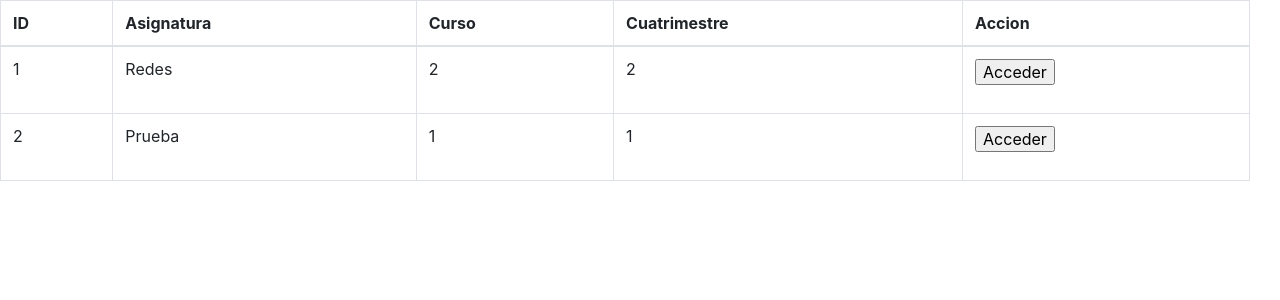
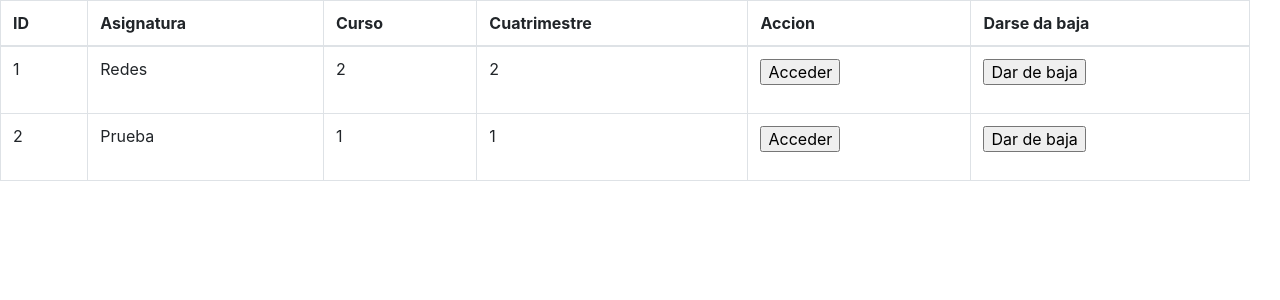
Before and after one commit to francalzado/TFG-final, a PHP site: page /mis_asignaturas.php?id_usuario=2 in a window 1280 px wide. Shown: the part 56-356 px from the top of the page. Run offline with PHP 8.4, Linux system fonts and the light colour scheme; data comes from the database, SQL or seed files in the repository; some libraries are stand-ins or nearby versions.

Commit message:
desmatricular asignaturas OK

```diff
--- a/mis_asignaturas.php
+++ b/mis_asignaturas.php
@@ -10,8 +10,11 @@ $txtId_asignatura = (isset($_POST['txtId_asignatura'])) ? $_POST['txtId_asignatu
 $id_usuario = $_GET['id_usuario'];
 $txtId_usuario = (isset($_SESSION['id_usuario'])) ? $_SESSION['id_usuario'] : "";
 $usuario = new Usuario($txtId_usuario, '', '', '', '', '', '');
+
 $id_usuario = $_GET['id_usuario'];
 $accion = (isset($_POST['accion'])) ? $_POST['accion'] : "";
+$baja = (isset($_POST['baja'])) ? $_POST['baja'] : "";
+
 $total_usuarios = RepositorioUsuario :: obtener_numero_usuarios(Conexion::obtener_conexion());
 //ver por qué al pasar $txtId_usuario PETA
 //MUESTRA LAS ASIGNATURAS DEL USUARIO CON ID DE LA SESION
@@ -35,6 +38,23 @@ if ($accion) {
         print 'Error' . $ex->getMessage();
     }
 }
+
+if ($baja) {
+
+    try {
+//REDIRECCIONAMIENTO A LOS TEMAS DE LA ASIGNATURA SELECCIONADA
+        $sql = "DELETE FROM  usuarioasignatura WHERE (id_usuario = :Id_usuario && id_asignatura = :Id_asignatura) ";
+        $sentencia = $conexion->prepare($sql);
+        $sentencia->bindParam(':Id_usuario', $_SESSION['id_usuario']);
+        $sentencia->bindParam(':Id_asignatura', $txtId_asignatura);
+        $usuario_matriculado = $sentencia->execute();
+        Redireccion :: redirigir(RUTA_MIS_ASIGNATURAS . '?id_usuario=' . $_SESSION['id_usuario']);
+        print $_SESSION['id_usuario'];
+        print $txtId_asignatura;
+    } catch (PDOException $ex) {
+        print 'Error' . $ex->getMessage();
+    }
+}
 ?>
 
 <div class="row col-lg-12">
@@ -47,6 +67,7 @@ if ($accion) {
                 <th>Curso</th>
                 <th>Cuatrimestre</th>
                 <th>Accion</th>
+                <th>Darse da baja</th>
 
             </tr>
         </thead>
@@ -63,6 +84,13 @@ if ($accion) {
 
                     </form>
                 </td>
+                <td>
+                    <form action="" method="post">
+                        <input type="hidden" name="txtId_asignatura" value="<?php echo $asignatura['id_asignatura']; ?>">
+                        <input type="submit" name="baja" value="Dar de baja">
+
+                    </form>
+                </td>
             </tr>
 
 
```
